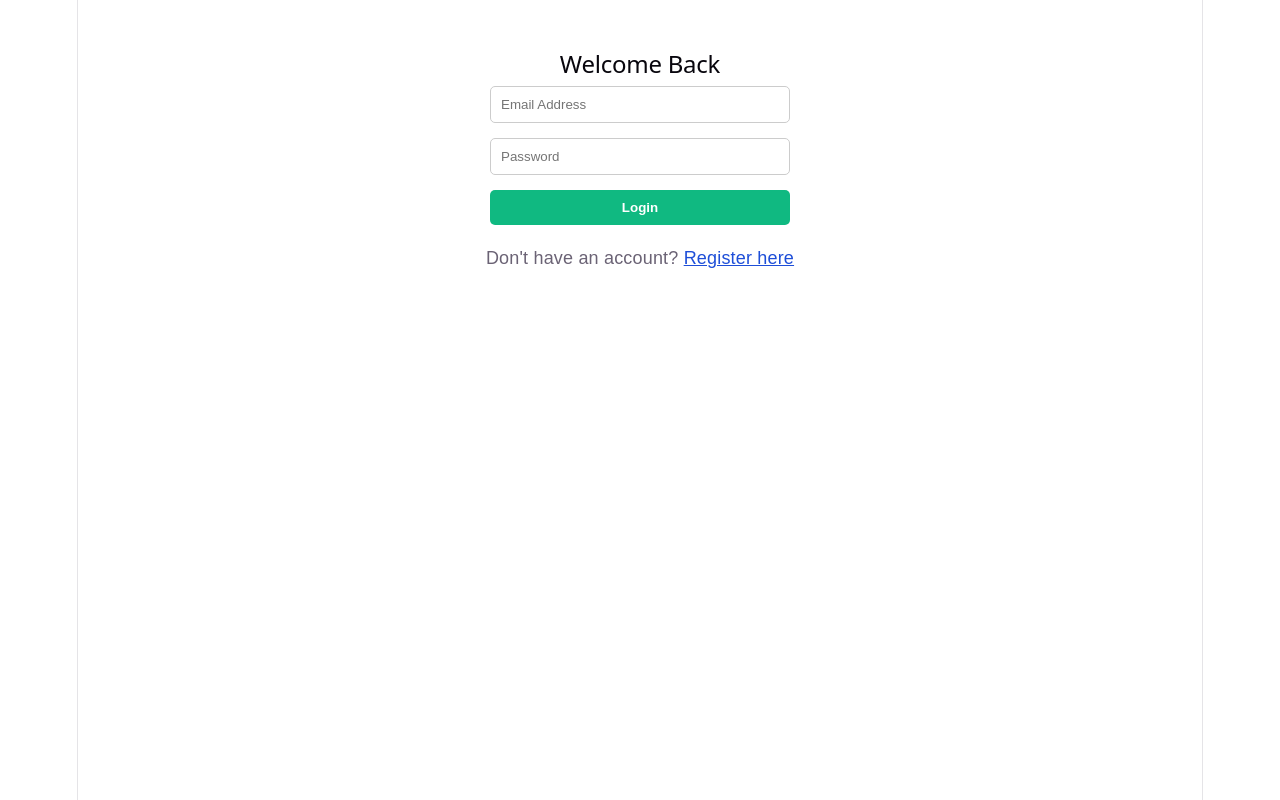
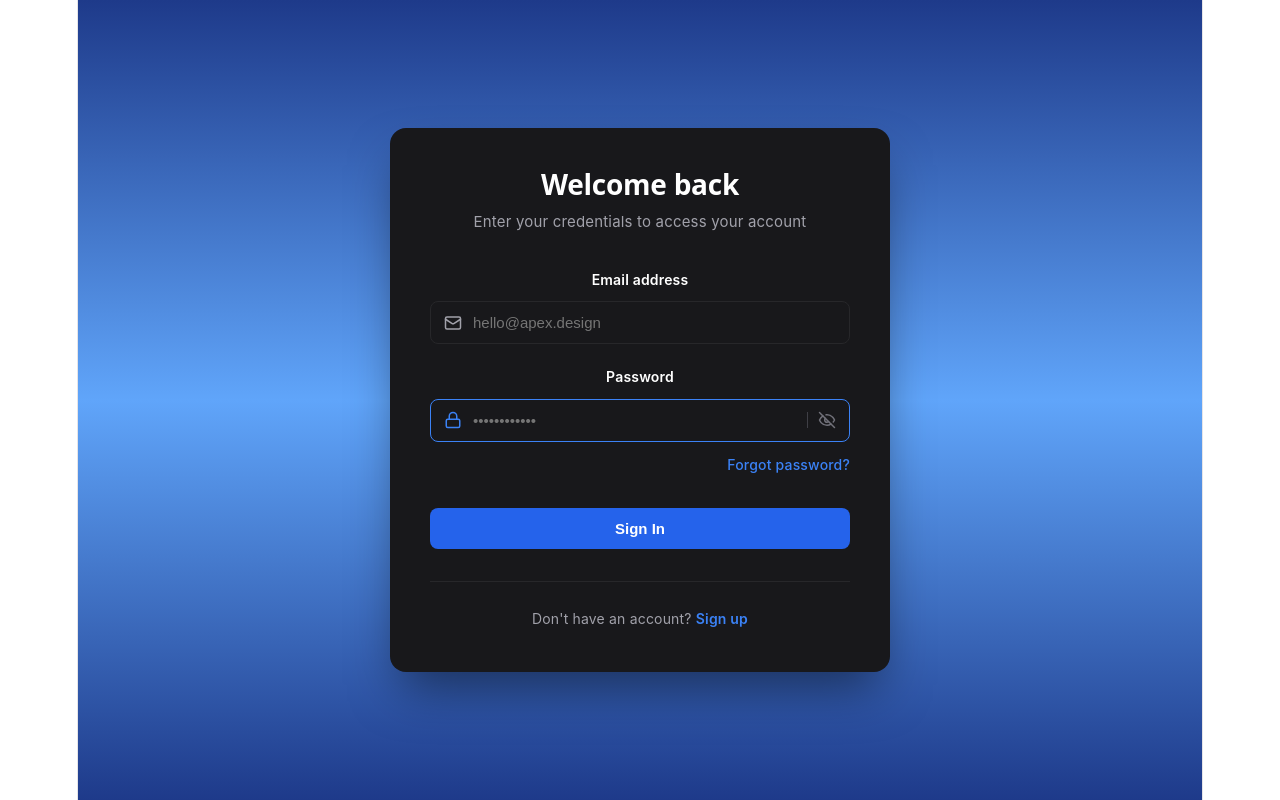
Before and after one commit to Igole-lazarus/Marketlink, a React app in the folder frontend/: page /login in a window 1280 px wide. Built offline with nearby package versions, Linux system fonts and the light colour scheme; the HTML template or start-up script is replaced by a standard one.

Commit message:
Refactor Login and TestDashboard components for improved styling and structure

```diff
--- a/frontend/src/Auth/Login.jsx
+++ b/frontend/src/Auth/Login.jsx
@@ -1,65 +1,169 @@
-import { useState } from 'react';
-import { useNavigate, Link } from 'react-router-dom';
+import { useState } from 'react'; /*[cite: 1] */
+import { useNavigate, Link } from 'react-router-dom'; /*[cite: 1] */
 
 export default function Login() {
-  const [email, setEmail] = useState('');
-  const [password, setPassword] = useState('');
-  const navigate = useNavigate();
+  const [email, setEmail] = useState(''); /*[cite: 1] */
+  const [password, setPassword] = useState(''); /*[cite: 1] */
+  const [showPassword, setShowPassword] = useState(false);
+  const navigate = useNavigate(); /*[cite: 1] */
 
   const handleLogin = async (e) => {
-    e.preventDefault();
+    e.preventDefault(); /*[cite: 1] */
 
     try {
-      const response = await fetch('http://localhost:5000/api/auth/login', {
-        method: 'POST',
+      const response = await fetch('http://localhost:5000/api/auth/login', { /*[cite: 1] */
+        method: 'POST', /*[cite: 1] */
         headers: {
-          'Content-Type': 'application/json',
+          'Content-Type': 'application/json', /*[cite: 1] */
         },
-        body: JSON.stringify({ email, password }),
+        body: JSON.stringify({ email, password }), /*[cite: 1] */
       });
 
-      const data = await response.json();
+      const data = await response.json(); /*[cite: 1] */
 
-      if (response.ok) {
-        // In a full production app, you would save a JWT token here
-        alert("Login successful!");
-        navigate('/dashboard'); // Sends them to the protected page
+      if (response.ok) { /*[cite: 1] */
+        // In a full production app, you would save a JWT token here[cite: 1]
+        alert("Login successful!"); /*[cite: 1] */
+        navigate('/dashboard'); // Sends them to the protected page[cite: 1]
       } else {
-        alert(`Login failed: ${data.message}`);
+        alert(`Login failed: ${data.message}`); /*[cite: 1] */
       }
     } catch (error) {
-      console.error("Failed to connect to server:", error);
-      alert("Could not connect to the server. Make sure your Node backend is running!");
+      console.error("Failed to connect to server:", error); /*[cite: 1] */
+      alert("Could not connect to the server. Make sure your Node backend is running!"); /*[cite: 1] */
     }
   };
 
   return (
-    <div style={{ padding: '50px', textAlign: 'center', fontFamily: 'sans-serif' }}>
-      <h2>Welcome Back</h2>
-      <form onSubmit={handleLogin} style={{ display: 'flex', flexDirection: 'column', width: '300px', margin: '0 auto', gap: '15px' }}>
+    <div style={{
+      minHeight: '100vh',
+      display: 'flex',
+      alignItems: 'center',
+      justifyContent: 'center',
+      background: 'linear-gradient(180deg, #1e3a8a 0%, #60a5fa 50%, #1e3a8a 100%)',
+      fontFamily: '-apple-system, BlinkMacSystemFont, "Segoe UI", Roboto, Helvetica, Arial, sans-serif'
+    }}>
+      <div style={{
+        backgroundColor: '#18181b',
+        padding: '40px',
+        borderRadius: '16px',
+        width: '100%',
+        maxWidth: '420px',
+        boxShadow: '0 25px 50px -12px rgba(0, 0, 0, 0.5)'
+      }}>
+        <h2 style={{ color: '#ffffff', margin: '0 0 8px 0', fontSize: '28px', fontWeight: '700' }}>
+          Welcome back
+        </h2>
+        <p style={{ color: '#a1a1aa', margin: '0 0 32px 0', fontSize: '15px' }}>
+          Enter your credentials to access your account
+        </p>
+
+        <form onSubmit={handleLogin} style={{ display: 'flex', flexDirection: 'column', gap: '20px' }}> {/*[cite: 1] */}
+
+          {/* Email Input */}
+          <div style={{ display: 'flex', flexDirection: 'column', gap: '8px' }}>
+            <label style={{ color: '#ffffff', fontSize: '14px', fontWeight: '600' }}>Email address</label>
+            <div style={{ position: 'relative', display: 'flex', alignItems: 'center' }}>
+              <div style={{ position: 'absolute', left: '14px', color: '#a1a1aa', display: 'flex' }}>
+                <svg width="18" height="18" viewBox="0 0 24 24" fill="none" stroke="currentColor" strokeWidth="2" strokeLinecap="round" strokeLinejoin="round">
+                  <rect width="20" height="16" x="2" y="4" rx="2"></rect>
+                  <path d="m22 7-8.97 5.7a1.94 1.94 0 0 1-2.06 0L2 7"></path>
+                </svg>
+              </div>
               <input
                 type="email"
-          placeholder="Email Address"
+                placeholder="hello@apex.design"
                 value={email}
-          onChange={(e) => setEmail(e.target.value)}
-          required
-          style={{ padding: '10px', borderRadius: '5px', border: '1px solid #ccc' }}
+                onChange={(e) => setEmail(e.target.value)} /*[cite: 1] */
+                required /*[cite: 1] */
+                style={{
+                  width: '100%',
+                  padding: '12px 12px 12px 42px',
+                  backgroundColor: '#18181b',
+                  border: '1px solid #27272a',
+                  borderRadius: '8px',
+                  color: '#ffffff',
+                  fontSize: '15px',
+                  outline: 'none',
+                  boxSizing: 'border-box'
+                }}
               />
+            </div>
+          </div>
+
+          {/* Password Input */}
+          <div style={{ display: 'flex', flexDirection: 'column', gap: '8px' }}>
+            <label style={{ color: '#ffffff', fontSize: '14px', fontWeight: '600' }}>Password</label>
+            <div style={{ position: 'relative', display: 'flex', alignItems: 'center' }}>
+              <div style={{ position: 'absolute', left: '14px', color: '#3b82f6', display: 'flex' }}>
+                <svg width="18" height="18" viewBox="0 0 24 24" fill="none" stroke="currentColor" strokeWidth="2" strokeLinecap="round" strokeLinejoin="round">
+                  <rect width="18" height="11" x="3" y="11" rx="2" ry="2"></rect>
+                  <path d="M7 11V7a5 5 0 0 1 10 0v4"></path>
+                </svg>
+              </div>
               <input
-          type="password"
-          placeholder="Password"
+                type={showPassword ? "text" : "password"}
+                placeholder="••••••••••••"
                 value={password}
-          onChange={(e) => setPassword(e.target.value)}
-          required
-          style={{ padding: '10px', borderRadius: '5px', border: '1px solid #ccc' }}
+                onChange={(e) => setPassword(e.target.value)} /*[cite: 1] */
+                required /*[cite: 1] */
+                style={{
+                  width: '100%',
+                  padding: '12px 48px 12px 42px',
+                  backgroundColor: '#18181b',
+                  border: '1px solid #3b82f6',
+                  borderRadius: '8px',
+                  color: '#ffffff',
+                  fontSize: '15px',
+                  outline: 'none',
+                  boxSizing: 'border-box'
+                }}
               />
-        <button type="submit" style={{ padding: '10px', cursor: 'pointer', backgroundColor: '#10b981', color: 'white', border: 'none', borderRadius: '5px', fontWeight: 'bold' }}>
-          Login
+              <div style={{ position: 'absolute', right: '14px', display: 'flex', alignItems: 'center', gap: '10px' }}>
+                <div style={{ width: '1px', height: '16px', backgroundColor: '#3f3f46' }}></div>
+                <button
+                  type="button"
+                  onClick={() => setShowPassword(!showPassword)}
+                  style={{ background: 'none', border: 'none', color: '#71717a', cursor: 'pointer', padding: 0, display: 'flex' }}
+                >
+                  <svg width="18" height="18" viewBox="0 0 24 24" fill="none" stroke="currentColor" strokeWidth="2" strokeLinecap="round" strokeLinejoin="round">
+                    <path d="M9.88 9.88a3 3 0 1 0 4.24 4.24"></path>
+                    <path d="M10.73 5.08A10.43 10.43 0 0 1 12 5c7 0 10 7 10 7a13.16 13.16 0 0 1-1.67 2.68"></path>
+                    <path d="M6.61 6.61A13.526 13.526 0 0 0 2 12s3 7 10 7a9.74 9.74 0 0 0 5.39-1.61"></path>
+                    <line x1="2" x2="22" y1="2" y2="22"></line>
+                  </svg>
                 </button>
+              </div>
+            </div>
+          </div>
+
+          <div style={{ display: 'flex', justifyContent: 'flex-end', marginTop: '-10px' }}>
+            <a href="#" style={{ color: '#3b82f6', fontSize: '14px', textDecoration: 'none', fontWeight: '500' }}>Forgot password?</a>
+          </div>
+
+          <button type="submit" style={{
+            width: '100%',
+            padding: '12px',
+            cursor: 'pointer',
+            backgroundColor: '#2563eb',
+            color: 'white',
+            border: 'none',
+            borderRadius: '8px',
+            fontWeight: '600',
+            fontSize: '15px',
+            marginTop: '10px',
+            transition: 'background-color 0.2s'
+          }}>
+            Sign In
+          </button> {/*[cite: 1] */}
         </form>
-      <p style={{ marginTop: '20px' }}>
-        Don't have an account? <Link to="/register" style={{ color: '#1d4ed8' }}>Register here</Link>
+
+        <div style={{ height: '1px', backgroundColor: '#27272a', margin: '32px 0 24px 0' }}></div>
+
+        <p style={{ textAlign: 'center', color: '#a1a1aa', fontSize: '14px', margin: 0 }}>
+          Don't have an account? <Link to="/register" style={{ color: '#3b82f6', textDecoration: 'none', fontWeight: '600' }}>Sign up</Link> {/*[cite: 1] */}
         </p>
+      </div>
     </div>
   );
 }
--- a/frontend/src/pages/TestDashboard.jsx
+++ b/frontend/src/pages/TestDashboard.jsx
@@ -9,12 +9,59 @@ export default function TestDashboard() {
   };
 
   return (
-    <div style={{ padding: '50px', textAlign: 'center' }}>
-      <h1>🎉 You made it to the Test Dashboard!</h1>
-      <p>You have successfully navigated through the auth flow.</p>
-      <button onClick={handleLogout} style={{ padding: '10px 20px', marginTop: '20px', cursor: 'pointer' }}>
-        Logout
-      </button>
+    <div style={styles.container}>
+      <div style={styles.card}>
+        <span style={styles.bagde}>Test Dashboard</span>
+        <h1 style={styles.title}>Marketlink </h1>
+        <p style={styles.description}>
+          Easy. Safety. Reliability.
+        </p>
+
+        <button style={styles.button} onClick={handleLogout} color="primary">
+          Logout
+        </button>
+      </div>
     </div>
   );
 }
+
+const styles = {
+  container: {
+    minHeight: '100vh',
+    display: 'flex',
+    alignItems: 'center',
+    justifyContent: 'center',
+    backgroundColor: '#f3f4f6',
+    padding: '2rem',
+  },
+  card: {
+    maxWidth: '600px',
+    padding: '2rem',
+    borderRadius: '12px',
+    backgroundColor: '#ffffff',
+    boxShadow: '0 4px 12px rgba(0, 0, 0, 0.1)',
+    textAlign: 'center',
+  },
+  bagde: {
+    display: 'inline-block',
+    marginBottom: '1rem',
+    color: '#2563eb',
+    fontWeight: '600',
+  },
+  title: {
+    margin: '0 0 1rem',
+  },
+  description: {
+    marginBottom: '1.5rem',
+    color: '#1eaf47',
+    lineHeight: 1.5,
+  },
+  button: {
+    padding: '0.75rem 1.5rem',
+    border: 'none',
+    borderRadius: '6px',
+    backgroundColor: '#2563eb',
+    color: '#ffffff',
+    cursor: 'pointer',
+  },
+};
```
Lines whose indentation alone changed are shown as unchanged.
